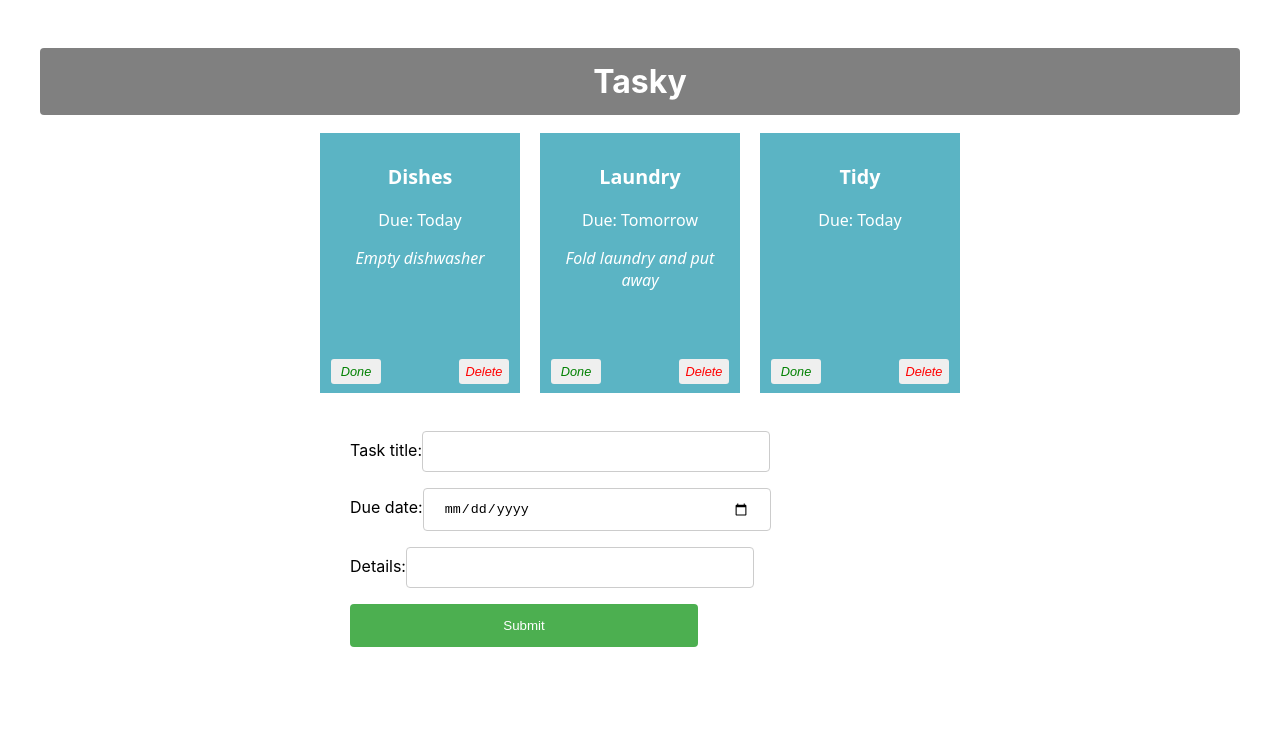
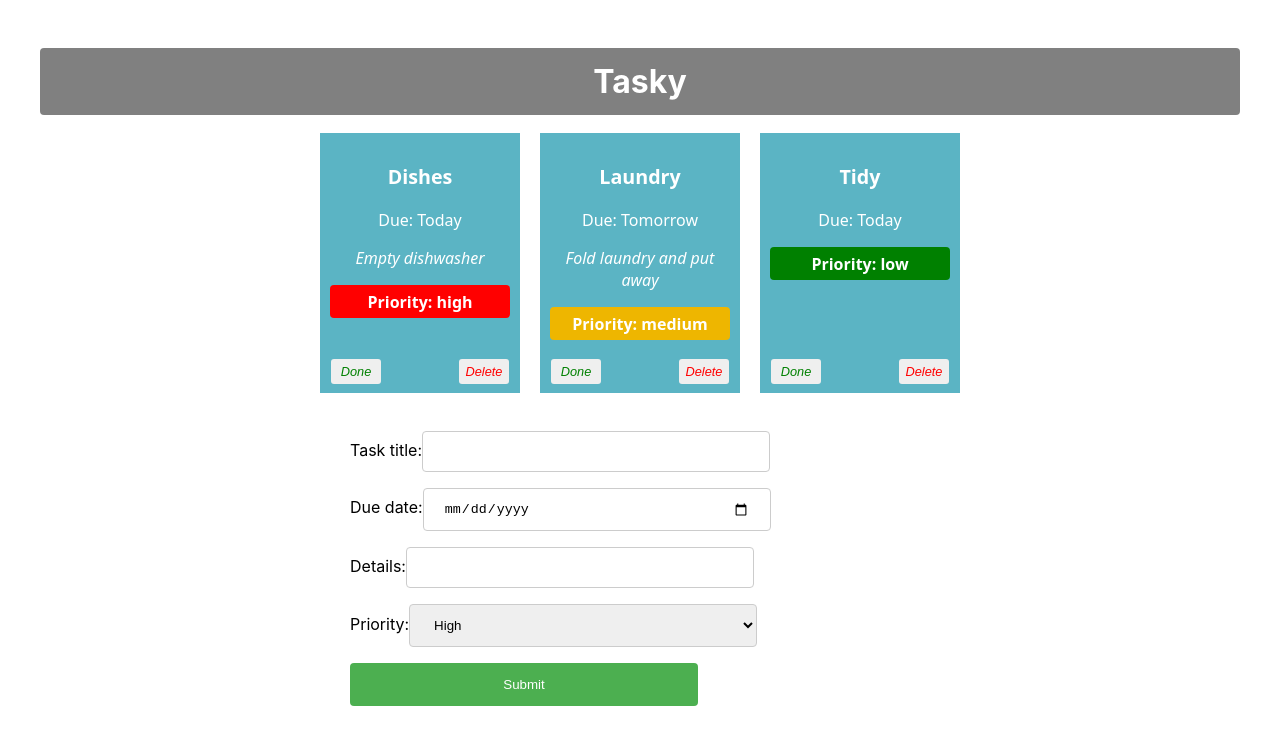
Before and after one commit to SineadCleary/react-basic-labs, a React (Create React App) app in the folder tasky/: page / in a window 1280 px wide. Shown: the top 744 px of the page. Built offline with nearby package versions, Linux system fonts and the light colour scheme.

Commit message:
Tasky lab 2 - Exercises done

```diff
--- a/tasky/src/App.css
+++ b/tasky/src/App.css
@@ -62,7 +62,14 @@
   font-style: italic;
 }
 
-input[type=text], input[type=date] {
+.priority {
+  font-weight: bold;
+  background-color: red;
+  border-radius: 4px;
+  padding: 3%;
+}
+
+input[type=text], input[type=date], select {
   width: 60%;
   padding: 12px 20px;
   margin: 8px 0;
--- a/tasky/src/App.js
+++ b/tasky/src/App.js
@@ -8,16 +8,17 @@
 
   const [ taskState, setTaskState ] = useState({
     tasks: [
-      { id: 1, title:"Dishes", description:"Empty dishwasher", deadline:"Today", done: false },
-      { id: 2, title:"Laundry", description:"Fold laundry and put away", deadline:"Tomorrow", done: false },
-      { id: 3, title:"Tidy", deadline:"Today", done: false }
+      { id: 1, title:"Dishes", description:"Empty dishwasher", deadline:"Today", priority:"high", done: false },
+      { id: 2, title:"Laundry", description:"Fold laundry and put away", deadline:"Tomorrow", priority:"medium", done: false },
+      { id: 3, title:"Tidy", deadline:"Today", priority:"low", done: false }
     ]
   });
 
   const [ formState, setFormState ] = useState({
     title: "",
     description: "",
-    deadline: ""
+    deadline: "",
+    priority: "High"
   });
 
   const doneHandler = (taskIndex) => {
@@ -46,6 +47,9 @@
       case "deadline":
           form.deadline = event.target.value;
           break;
+      case "priority":
+          form.priority = event.target.value;
+          break;
       default:
           form = formState;
     }
@@ -72,6 +76,7 @@
           title={task.title}
           description={task.description}
           deadline={task.deadline}
+          priority={task.priority}
           key={task.id}
           done={task.done}
           markDone={() => doneHandler(index)}
--- a/tasky/src/components/Form.js
+++ b/tasky/src/components/Form.js
@@ -19,6 +19,15 @@
             Details:
             <input type="text" name="description" onChange={(event) => props.change(event)} />
         </label>
+        <br/>
+        <label>
+            Priority:
+            <select name="priority" required onChange={(event) => props.change(event)} >
+                <option value="high">High</option>
+                <option value="medium">Medium</option>
+                <option value="low">Low</option>
+            </select>
+        </label>
         <input type="submit" value="Submit" />
         </form>
     </div>
--- a/tasky/src/components/Task.js
+++ b/tasky/src/components/Task.js
@@ -7,6 +7,10 @@
             <p className="title">{props.title}</p>
             <p>Due: {props.deadline}</p>
             <p className="description">{props.description}</p>
+            <p className="priority" style={{backgroundColor: props.priority==='low' ? 'green'
+                                            : props.priority==='medium' ? '#eeb600' : 'red'}}>
+                Priority: {props.priority}
+            </p>
             <button onClick={props.markDone} className='doneButton'>Done</button>
             <button onClick={props.deleteTask} className='deleteButton'>Delete</button>
         </div>
```
